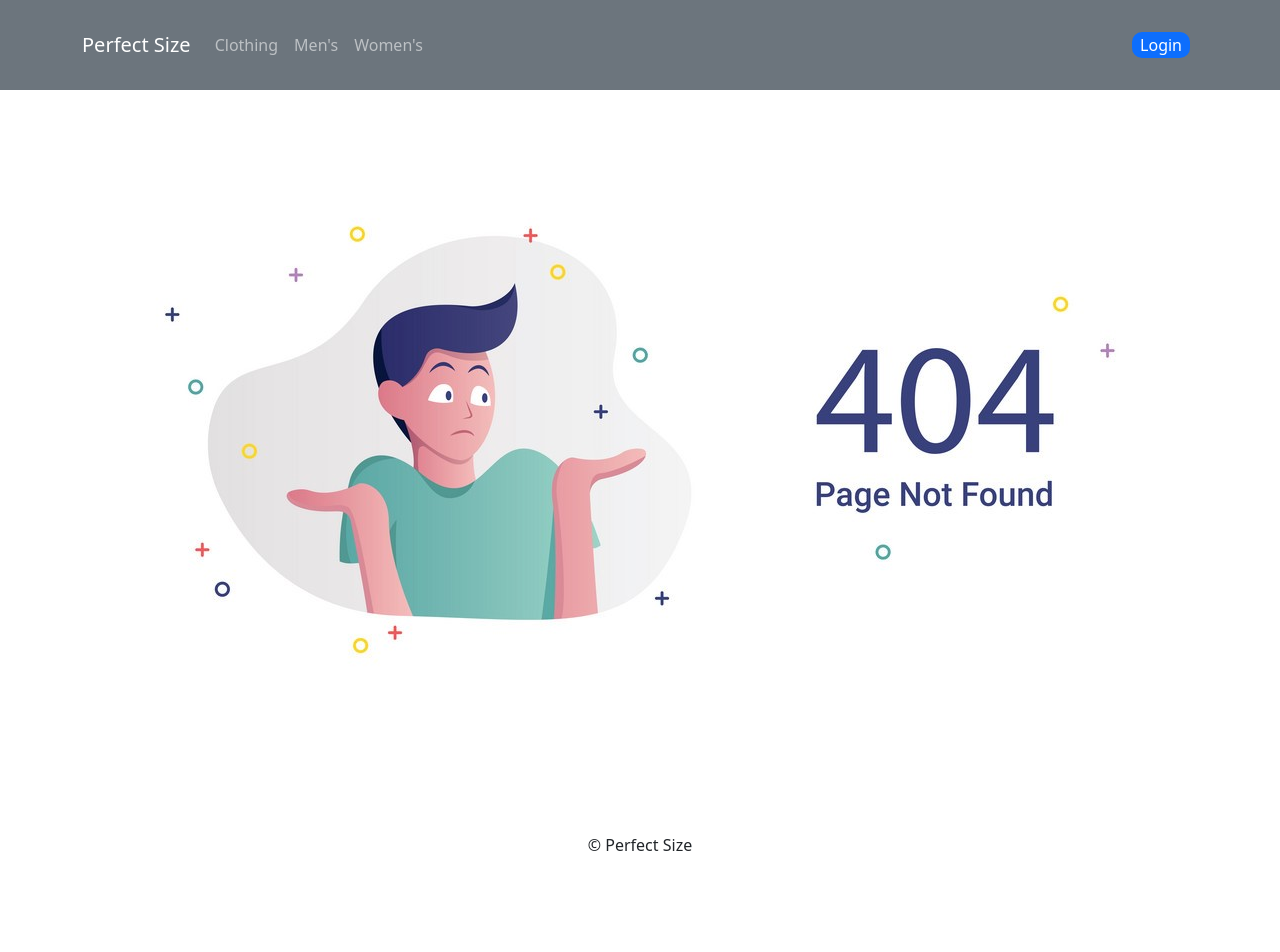
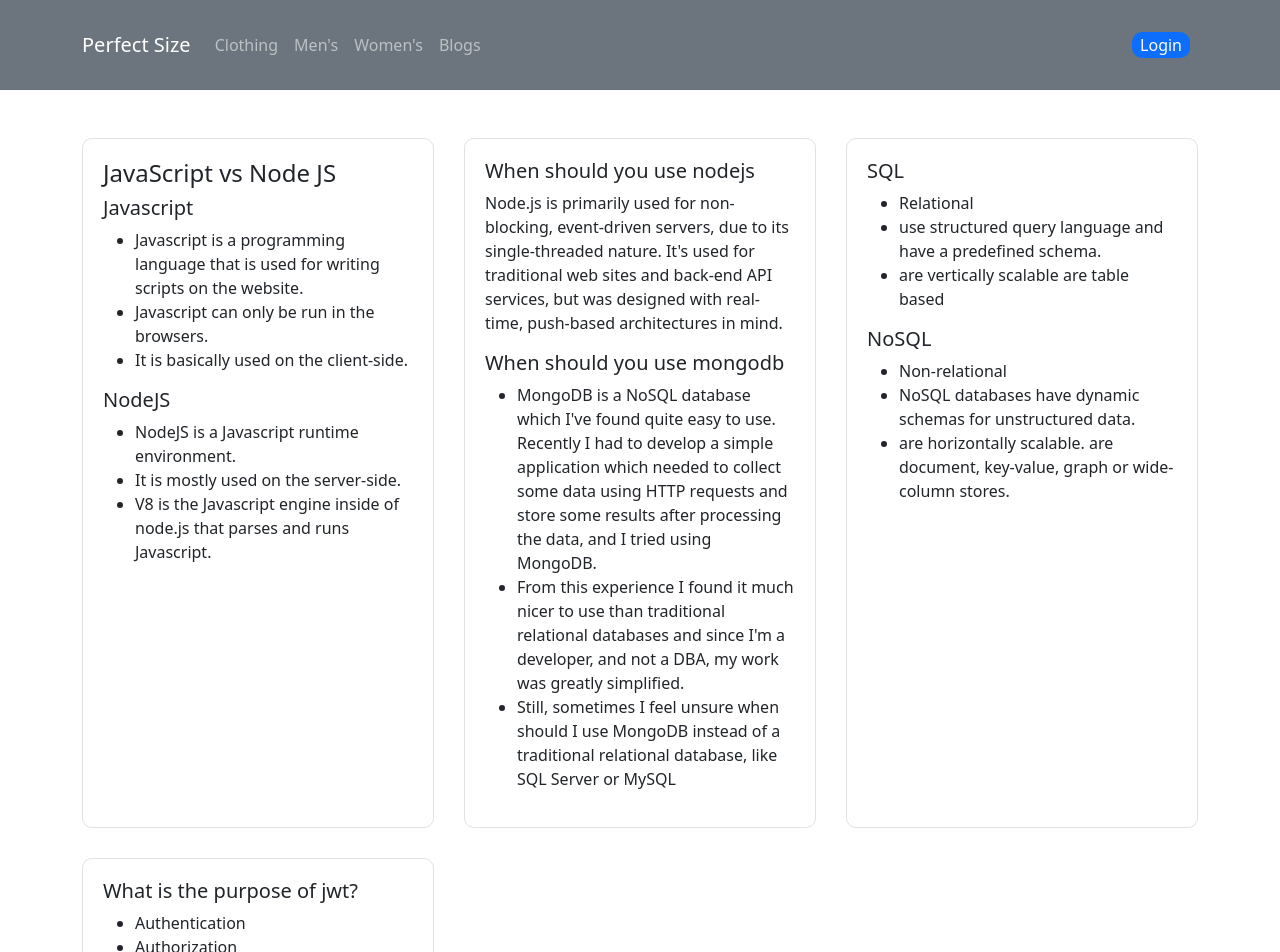
Before and after one commit to mehedihasan99/warehouse-management-client, a React (Create React App) app: page /blogs in a window 1280 px wide. Shown: the top 952 px of the page. Before the commit the page ends 873 px from the top, so only its background shows below. Built offline with nearby package versions, Linux system fonts and the light colour scheme; no server answers.

Commit message:
add blogs

```diff
--- a/src/App.js
+++ b/src/App.js
@@ -15,6 +15,7 @@ import AddProduct from './Pages/AddProduct/AddProduct';
 import ManagesItems from './Pages/ManageInventorys/ManagesItems';
 import MyItemsManage from './Pages/MyItemsManage/MyItemsManage';
 import MyItem from './Pages/MyItem/MyItem';
+import Blogs from './Pages/Blogs/Blogs';
 function App() {
   return (
     <div>
@@ -22,6 +23,7 @@ function App() {
       <Routes>
         <Route path='/' element={<Home></Home>}></Route>
         <Route path='/home' element={<Home></Home>}></Route>
+        <Route path='/blogs' element={<Blogs></Blogs>}></Route>
         <Route path='/inventory/:id' element={
           <RequireAuth>
             <Inventory></Inventory>
--- /dev/null
+++ b/src/Pages/Blogs/Blogs.css
@@ -0,0 +1,11 @@
+.blogs-container {
+    display: grid;
+    grid-template-columns: repeat(3, 1fr);
+    gap: 30px;
+}
+
+.blogs {
+    border: 1px solid rgb(227, 226, 226);
+    padding: 20px;
+    border-radius: 10px;
+}
--- /dev/null
+++ b/src/Pages/Blogs/Blogs.js
@@ -0,0 +1,75 @@
+import React from 'react';
+import './Blogs.css'
+const Blogs = () => {
+    return (
+        <div className='container mt-5 blogs-container'>
+            <div className='blogs'>
+                <div>
+                    <h4>JavaScript vs Node JS</h4>
+                    <h5>Javascript</h5>
+                    <ul>
+                        <li>Javascript is a programming language that is used for writing scripts on the website. </li>
+                        <li>Javascript can only be run in the browsers.</li>
+                        <li>It is basically used on the client-side.</li>
+                    </ul>
+                </div>
+                <div>
+                    <h5>NodeJS</h5>
+                    <ul>
+                        <li>NodeJS is a Javascript runtime environment.</li>
+                        <li>It is mostly used on the server-side.</li>
+                        <li>V8 is the Javascript engine inside of node.js that parses and runs Javascript. </li>
+                    </ul>
+                </div>
+            </div>
+            <div className='blogs'>
+                <div>
+                    <h5>When should you use nodejs</h5>
+                    <p>Node.js is primarily used for non-blocking, event-driven servers, due to its single-threaded nature. It's used for traditional web sites and back-end API services, but was designed with real-time, push-based architectures in mind.</p>
+                </div>
+                <div>
+                    <h5>When should you use mongodb</h5>
+                    <ul>
+                        <li>MongoDB is a NoSQL database which I've found quite easy to use. Recently I had to develop a simple application which needed to collect some data using HTTP requests and store some results after processing the data, and I tried using MongoDB.</li>
+                        <li>From this experience I found it much nicer to use than traditional relational databases and since I'm a developer, and not a DBA, my work was greatly simplified.</li>
+                        <li>Still, sometimes I feel unsure when should I use MongoDB instead of a traditional relational database, like SQL Server or MySQL</li>
+                    </ul>
+                </div>
+            </div>
+            <div className='blogs'>
+                <div>
+                    <h5>SQL</h5>
+                    <ul>
+                        <li>Relational</li>
+                        <li>use structured query language and have a predefined schema.</li>
+                        <li>are vertically scalable are table based	</li>
+                    </ul>
+                </div>
+                <div>
+                    <h5>NoSQL</h5>
+                    <ul>
+                        <li>Non-relational</li>
+                        <li>NoSQL databases have dynamic schemas for unstructured data.</li>
+                        <li>are horizontally scalable. are document, key-value, graph or wide-column stores.</li>
+                    </ul>
+                </div>
+            </div>
+            <div className='blogs'>
+                <div>
+                    <h5>What is the purpose of jwt?</h5>
+                    <ul>
+                        <li>Authentication</li>
+                        <li>Authorization</li>
+                        <li>Data Exchanges</li>
+                    </ul>
+                </div>
+                <div>
+                    <h5>How does it work?</h5>
+                    <p>JWTS differ from other web tokens in that they contain a set of claims. Claims are used to transmit information between two parties. What these claims are depends on the use case at hand. For example, a claim may assert who issued the token, how long it is valid for, or what permissions the client has been granted.</p>
+                </div>
+            </div>
+        </div>
+    );
+};
+
+export default Blogs;
--- a/src/Pages/Shared/Header/Header.js
+++ b/src/Pages/Shared/Header/Header.js
@@ -21,7 +21,9 @@ const Header = () => {
                             <Nav.Link href="home#clothing">Clothing</Nav.Link>
                             <Nav.Link href="home#men">Men's</Nav.Link>
                             <Nav.Link href="home#women">Women's</Nav.Link>
+                            <Nav.Link as={Link} to="/blogs">Blogs</Nav.Link>
                         </Nav>
+
                         <Nav>
                             {
                                 user && <>
```
